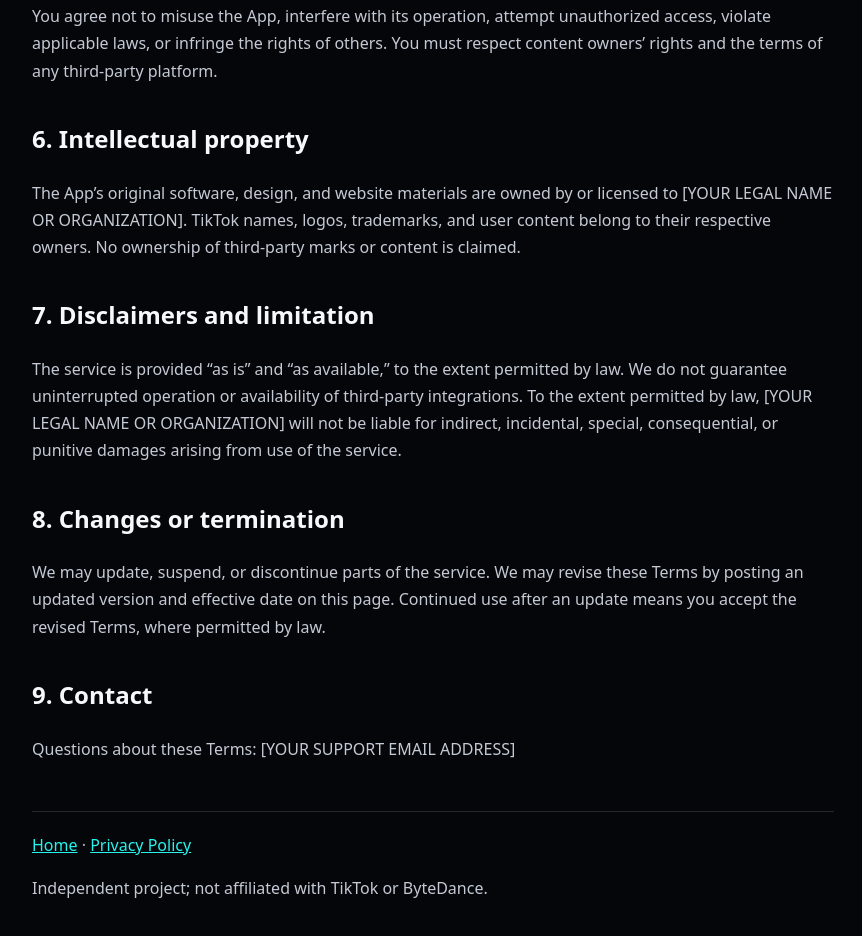
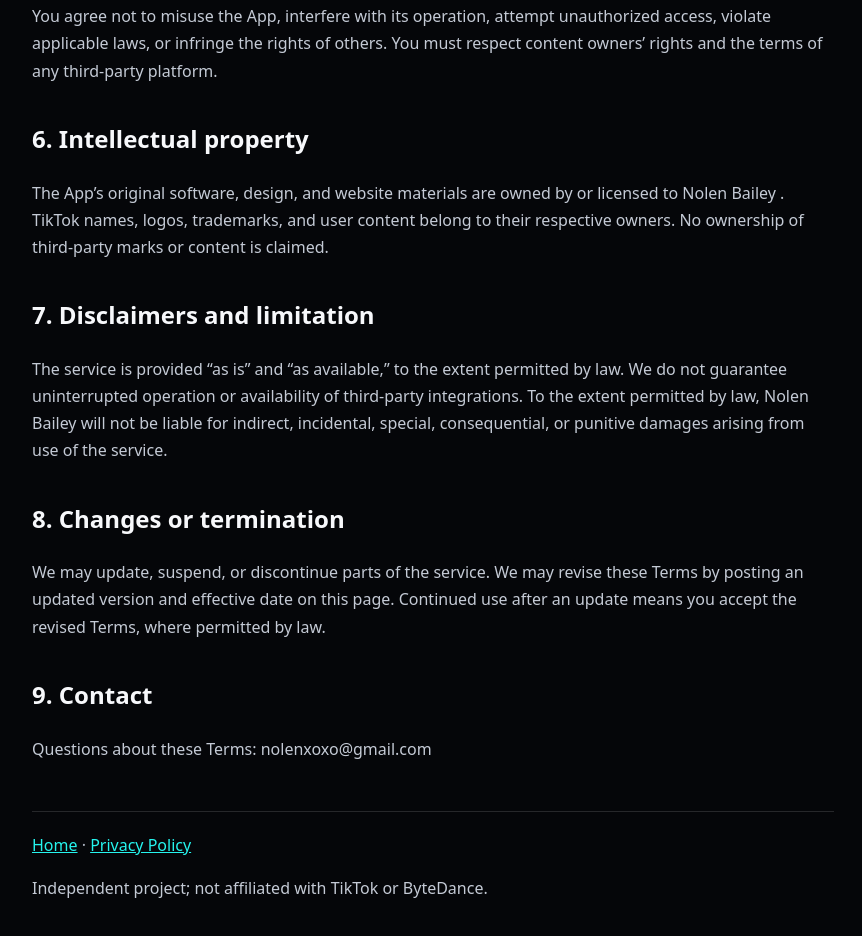
Before and after one commit to nolenxoxo/tiktok-tv, a plain HTML site: page terms.html in a window 1280 px wide. Shown: the part 1216-2152 px from the top of the page, without its empty margins (207-1069 px from the left). Drawn offline with Linux system fonts and the light colour scheme.

Commit message:
terms.html

```diff
--- a/terms.html
+++ b/terms.html
@@ -6,14 +6,14 @@
 <div class="brand"><a href="index.html" style="text-decoration:none;color:white">TikTok <span>TV</span></a></div>
 <h1>Terms of Service</h1><p>Effective date: November 21, 2026</p>
 <div class="notice"><strong>Before publishing:</strong> Replace the bracketed operator and contact details below with accurate information. Review these terms against how your app actually works. Do not submit this page with placeholders remaining.</div>
-<h2>1. Agreement</h2><p>These Terms of Service (“Terms”) govern your use of TikTok TV (the “App” and this website), operated by [YOUR LEGAL NAME OR ORGANIZATION] (“we,” “us,” or “our”). By using the App or website, you agree to these Terms. If you do not agree, do not use the service.</p>
+<h2>1. Agreement</h2><p>These Terms of Service (“Terms”) govern your use of TikTok TV (the “App” and this website), operated by Nolen Bailey (“we,” “us,” or “our”). By using the App or website, you agree to these Terms. If you do not agree, do not use the service.</p>
 <h2>2. What the service does</h2><p>TikTok TV is an independent, television-focused application. Its functionality is limited to features actually implemented and made available through authorized services and integrations. Features may change, become unavailable, or require sign-in and permission from the relevant service.</p>
 <h2>3. Third-party services</h2><p>The App may connect to TikTok services. Your use of TikTok, including account access and content, is also governed by TikTok’s own terms and policies. TikTok is operated by its respective provider. We are independent and are not affiliated with, endorsed by, or sponsored by TikTok or ByteDance. We do not control third-party services and are not responsible for their availability or content.</p>
 <h2>4. Accounts and access</h2><p>You are responsible for keeping your account credentials secure and for activity performed through your account. Sign-in and permissions must be completed through the official authorization flow. Do not attempt to bypass access controls or use another person’s account without permission.</p>
 <h2>5. Acceptable use</h2><p>You agree not to misuse the App, interfere with its operation, attempt unauthorized access, violate applicable laws, or infringe the rights of others. You must respect content owners’ rights and the terms of any third-party platform.</p>
-<h2>6. Intellectual property</h2><p>The App’s original software, design, and website materials are owned by or licensed to [YOUR LEGAL NAME OR ORGANIZATION]. TikTok names, logos, trademarks, and user content belong to their respective owners. No ownership of third-party marks or content is claimed.</p>
-<h2>7. Disclaimers and limitation</h2><p>The service is provided “as is” and “as available,” to the extent permitted by law. We do not guarantee uninterrupted operation or availability of third-party integrations. To the extent permitted by law, [YOUR LEGAL NAME OR ORGANIZATION] will not be liable for indirect, incidental, special, consequential, or punitive damages arising from use of the service.</p>
+<h2>6. Intellectual property</h2><p>The App’s original software, design, and website materials are owned by or licensed to Nolen Bailey . TikTok names, logos, trademarks, and user content belong to their respective owners. No ownership of third-party marks or content is claimed.</p>
+<h2>7. Disclaimers and limitation</h2><p>The service is provided “as is” and “as available,” to the extent permitted by law. We do not guarantee uninterrupted operation or availability of third-party integrations. To the extent permitted by law, Nolen Bailey will not be liable for indirect, incidental, special, consequential, or punitive damages arising from use of the service.</p>
 <h2>8. Changes or termination</h2><p>We may update, suspend, or discontinue parts of the service. We may revise these Terms by posting an updated version and effective date on this page. Continued use after an update means you accept the revised Terms, where permitted by law.</p>
-<h2>9. Contact</h2><p>Questions about these Terms: [YOUR SUPPORT EMAIL ADDRESS]</p>
+<h2>9. Contact</h2><p>Questions about these Terms: nolenxoxo@gmail.com</p>
 <footer><a href="index.html">Home</a> · <a href="privacy.html">Privacy Policy</a><p>Independent project; not affiliated with TikTok or ByteDance.</p></footer>
 </main></body></html>
```
